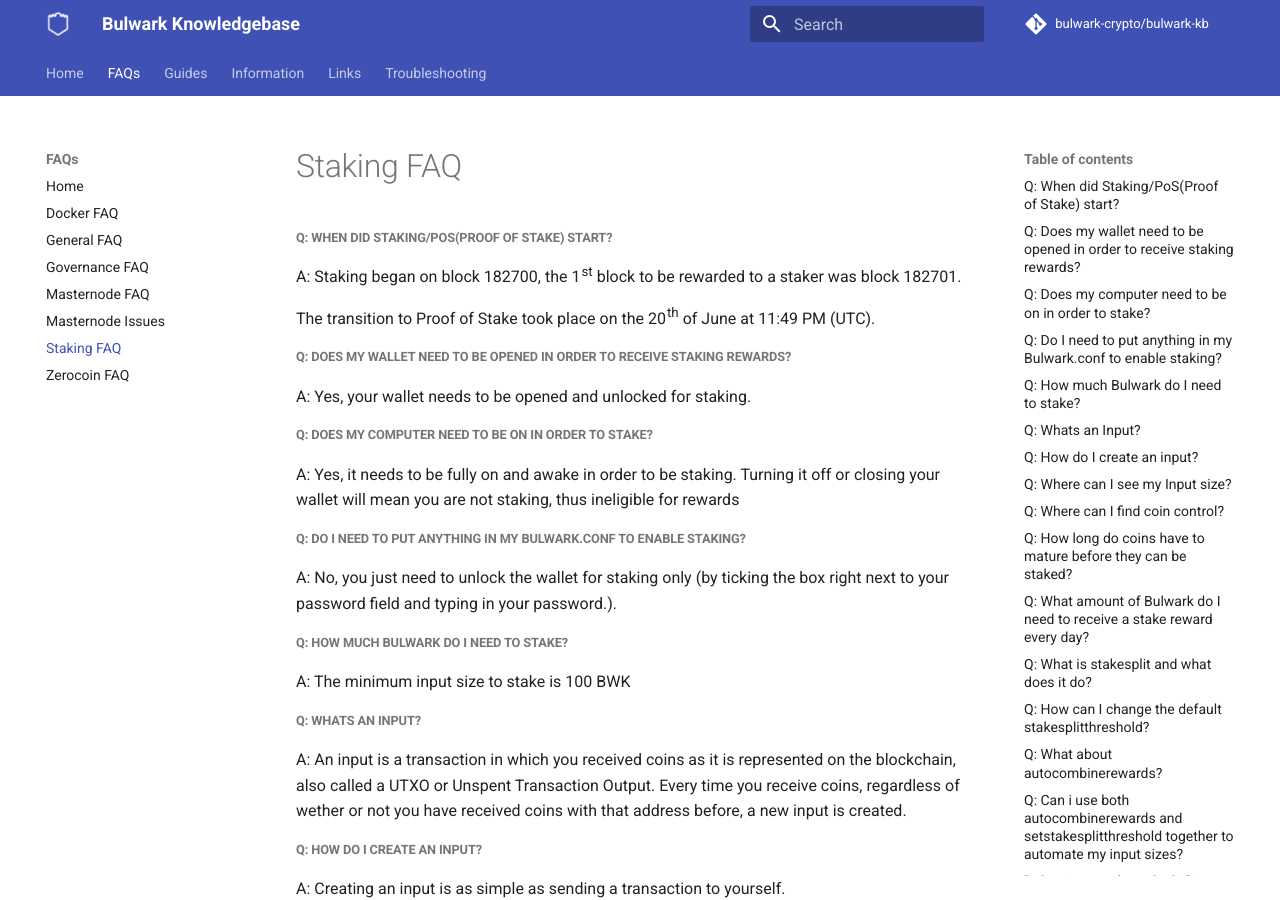
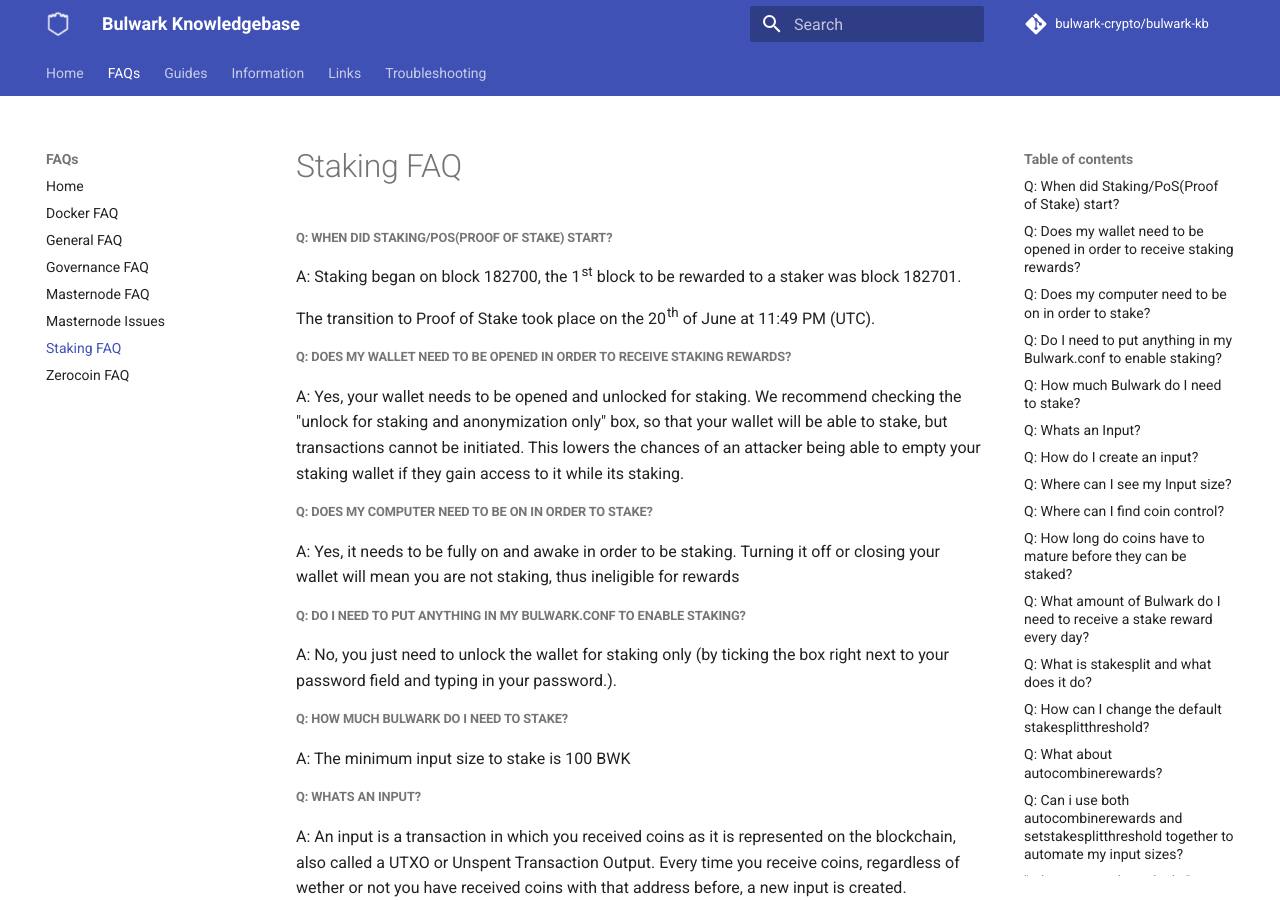
Before and after one commit to bulwark-crypto/Bulwark-KB, an MkDocs documentation site: the page built from docs/FAQs/Staking-FAQ.md, in a window 1280 px wide and 900 px high. Built offline with MkDocs 1.6.1 and Material for MkDocs 9.7.7, drawn with Linux system fonts in a browser that asks for light colours; comment, search, counter and statistics services are not loaded.

Commit message:
add details about why to lock your wallet

```diff
--- a/docs/FAQs/Staking-FAQ.md
+++ b/docs/FAQs/Staking-FAQ.md
@@ -8,7 +8,7 @@
 
 ##### Q: Does my wallet need to be opened in order to receive staking rewards?
 
-A: Yes, your wallet needs to be opened and unlocked for staking.
+A: Yes, your wallet needs to be opened and unlocked for staking. We recommend checking the "unlock for staking and anonymization only" box, so that your wallet will be able to stake, but transactions cannot be initiated. This lowers the chances of an attacker being able to empty your staking wallet if they gain access to it while its staking.
 
 ##### Q: Does my computer need to be on in order to stake?
 
```
